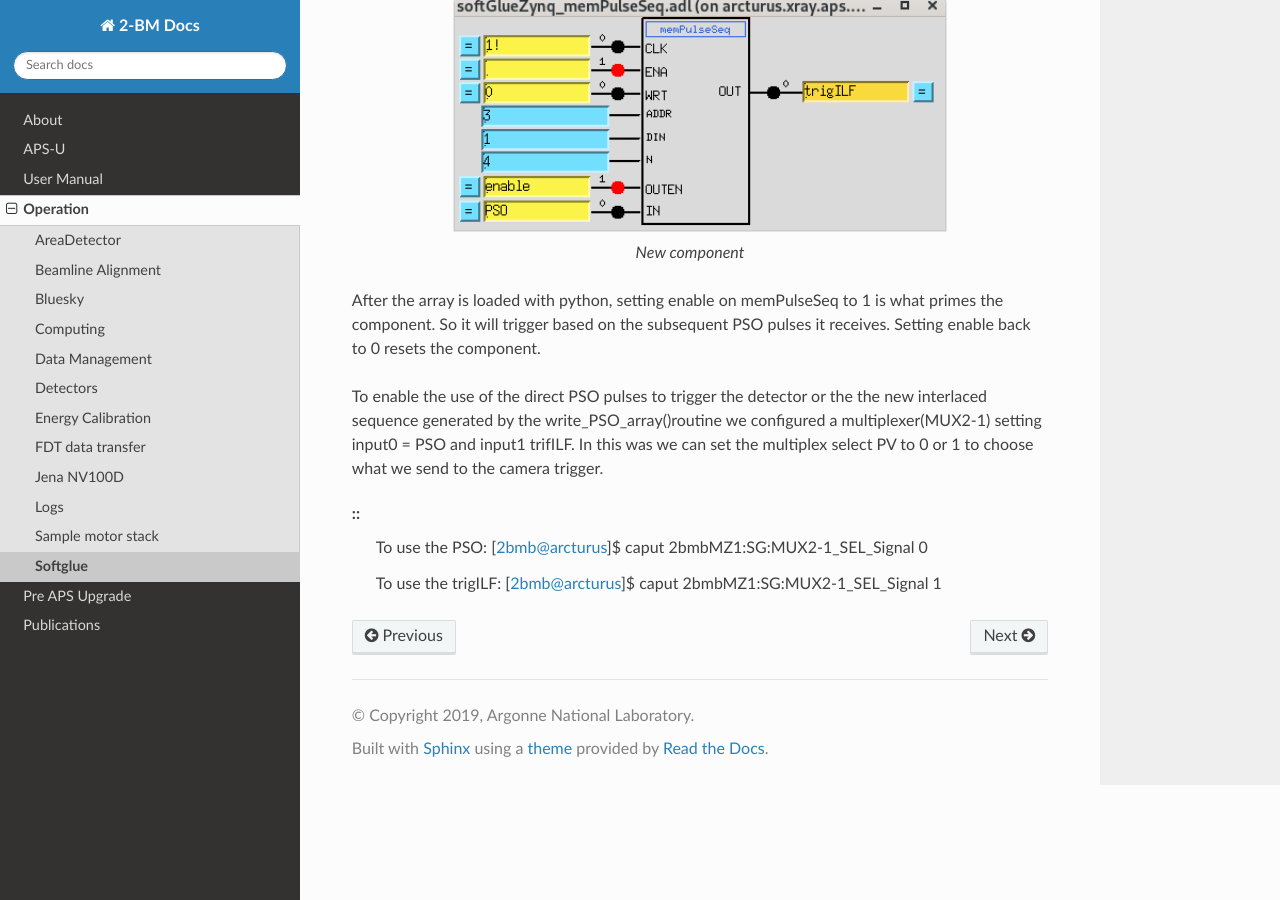
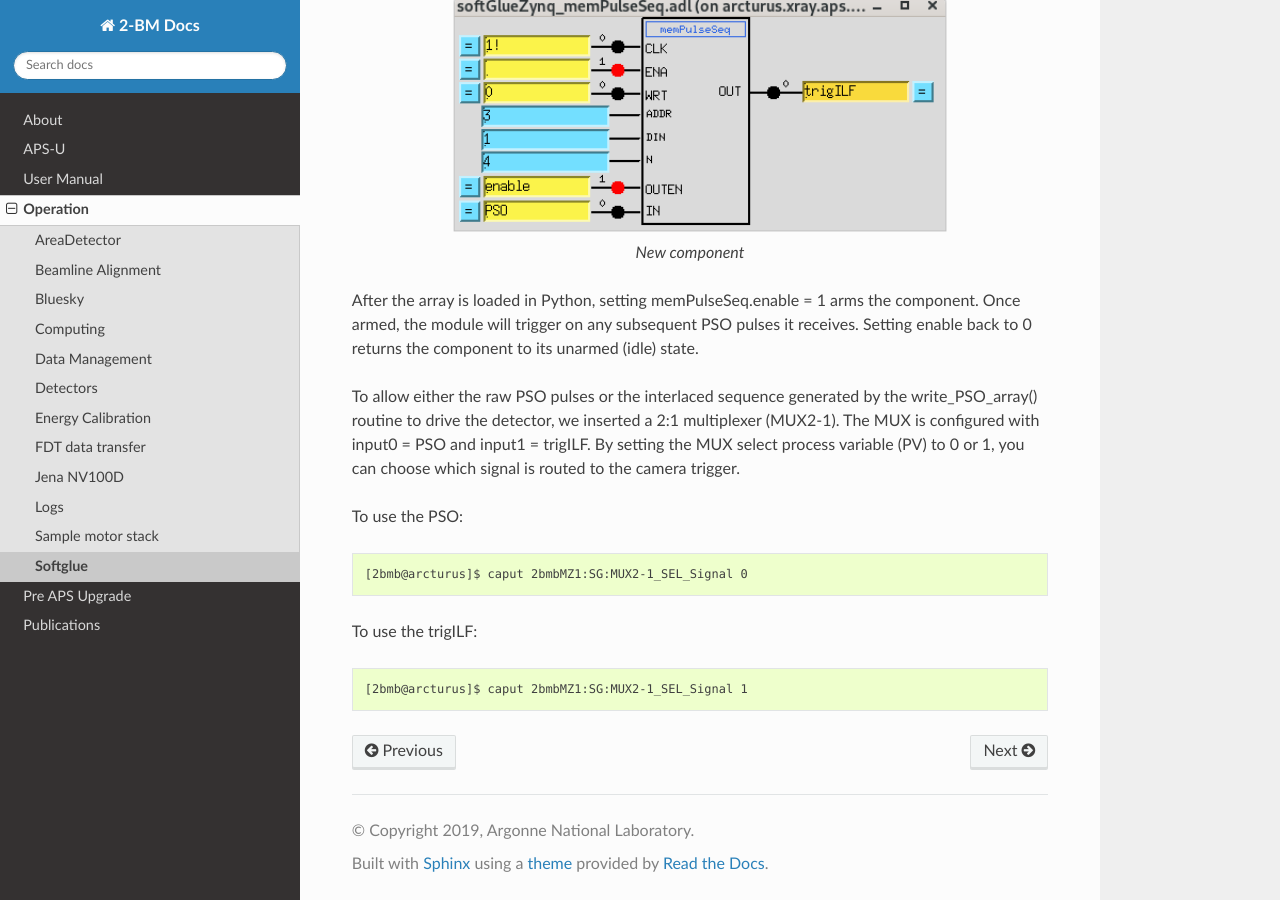
Before and after one commit to xray-imaging/2bm-docs, a Sphinx documentation site: the page built from docs/source/ops/item_060.rst, in a window 1280 px wide and 900 px high, scrolled down 1882 px. Built offline with Sphinx 7.4.7 and the Read the Docs theme 3.1.0, drawn with Linux system fonts in a browser that asks for light colours; the version number could not be read and is left out.

Commit message:
update softGlue

```diff
--- a/docs/source/ops/item_060.rst
+++ b/docs/source/ops/item_060.rst
@@ -69,13 +69,19 @@ The screen for the new component is found by going to softGlueZynqMenu -> Develo
 
    New component
 
-After the array is loaded with python, setting enable on memPulseSeq to 1 is what primes the component. So it will trigger based on the subsequent PSO pulses it receives. Setting enable back to 0 resets the component.
+After the array is loaded in Python, setting memPulseSeq.enable = 1 arms the component. Once armed, the module will trigger on any subsequent PSO pulses it receives. Setting enable back to 0 returns the component to its unarmed (idle) state.
 
-To enable the use of the direct PSO pulses to trigger the detector or the the new interlaced sequence generated by the write_PSO_array()routine we configured a multiplexer(MUX2-1) setting input0 = PSO and input1 trifILF. In this was we can set the multiplex select PV to 0 or 1 to choose what we send to the camera trigger.
+To allow either the raw PSO pulses or the interlaced sequence generated by the write_PSO_array() routine to drive the detector, we inserted a 2:1 multiplexer (MUX2-1). The MUX is configured with input0 = PSO and input1 = trigILF. By setting the MUX select process variable (PV) to 0 or 1, you can choose which signal is routed to the camera trigger.
+
+
+To use the PSO:
 
 ::
-   To use the PSO:
+
    [2bmb@arcturus]$ caput 2bmbMZ1:SG:MUX2-1_SEL_Signal 0
 
-   To use the trigILF:
+To use the trigILF:
+
+::
+
    [2bmb@arcturus]$ caput 2bmbMZ1:SG:MUX2-1_SEL_Signal 1
```
